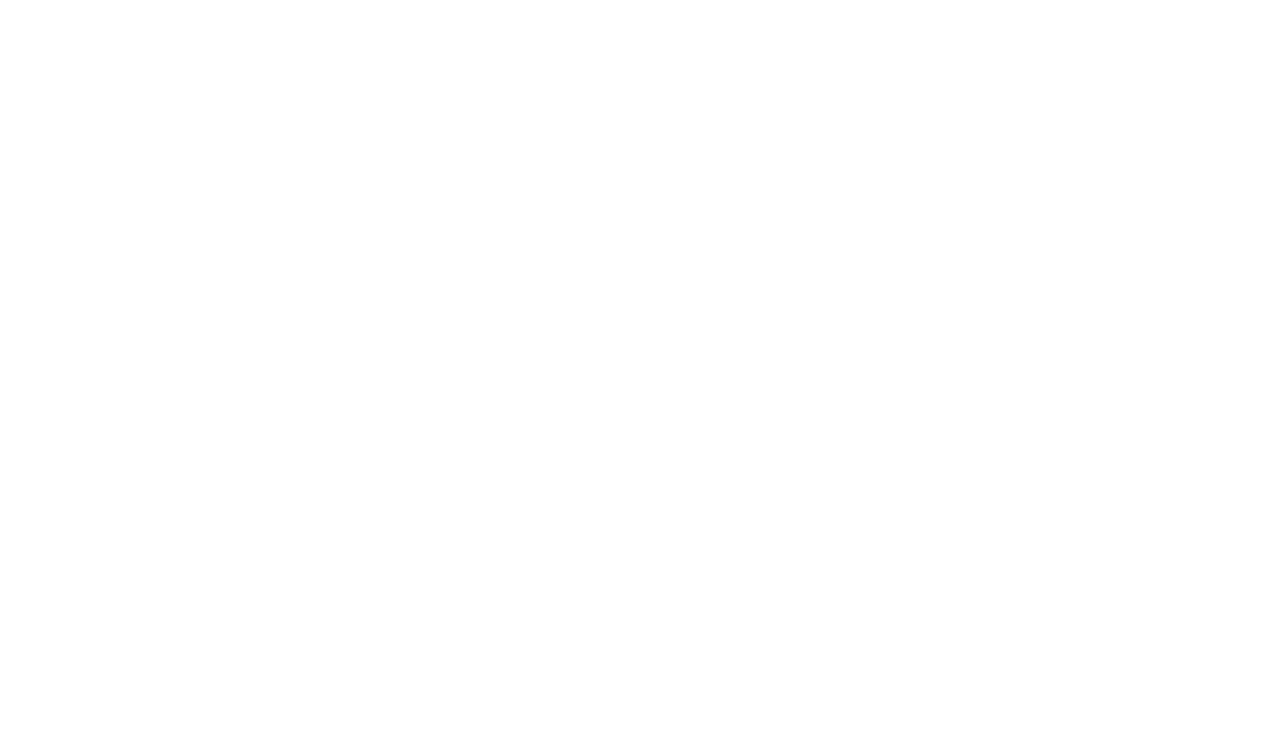
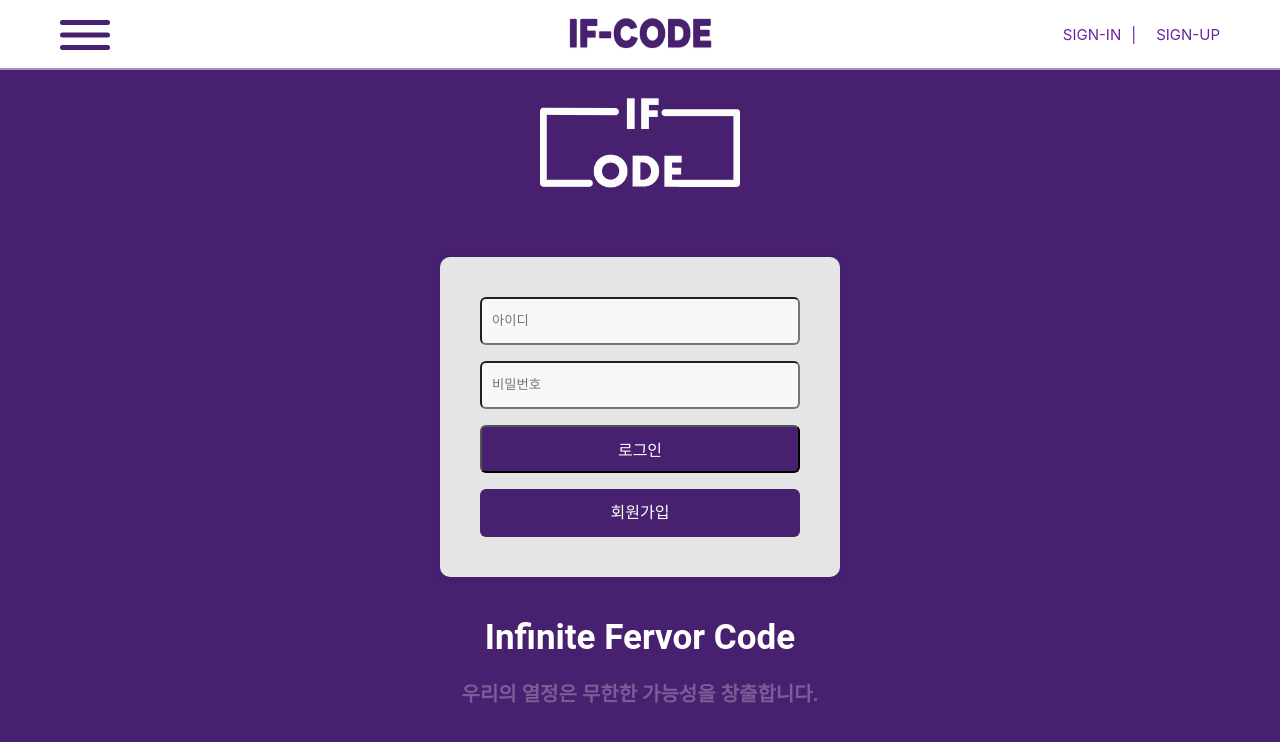
Before and after one commit to shin-yeseong/project_IF-CODE, a React (Create React App) app in the folder frontend/: page /signin in a window 1280 px wide. Before the commit this address had no page. Shown: the top 742 px of the page. Built offline with nearby package versions, Linux system fonts and the light colour scheme.

Commit message:
로그인 화면 구현

```diff
--- a/frontend/src/App.js
+++ b/frontend/src/App.js
@@ -2,7 +2,7 @@
 import { BrowserRouter as Router, Routes, Route } from 'react-router-dom';
 import Main from "./pages/main";
 import SignUp from './pages/sign-up';
-
+import SignIn from './pages/sign-in';
 
 function App() {
   return (
@@ -10,6 +10,7 @@
       <Routes>
         <Route path="/" element={<Main />} />
         <Route path="/signup" element={<SignUp />} />
+        <Route path="/signin" element={<SignIn/>} />
       </Routes>
     </Router>
   );
--- a/frontend/src/components/header.js
+++ b/frontend/src/components/header.js
@@ -33,7 +33,7 @@
 
       <div className="right">
         <div className="sign-box">
-          <a href="#로그인화면링크" className="s-i">SIGN-IN</a>
+          <Link to="/signin" className="s-i">SIGN-IN</Link>
           <span className="divider">|</span>
           <Link to="/signup" className="s-u">SIGN-UP</Link>
           </div>
--- a/frontend/src/pages/sign-in.js
+++ b/frontend/src/pages/sign-in.js
@@ -0,0 +1,36 @@
+import React from "react";
+import styles from "../styles/signin.module.css"; // ✅ 모듈 CSS 적용
+import Header from "../components/header";
+import { Link } from "react-router-dom";
+
+function Signin(){
+return(
+    <>
+   <Header/>
+   <main className={styles.signinMain}>
+   <div className={styles.container}>
+      <div className={styles.loginBanner}>
+        <Link to="/">
+          <img src="img/if-code-white.png" style={{width: "200px", height: "150px"}} alt="IF=CODE" />
+        </Link>
+      </div>
+      <div className={styles.loginWrapper}>
+
+      <form method="post" action="서버의url" id="login-form" className={styles.loginForm}>
+        <input type="text" name="userName" placeholder="아이디" />
+        <input type="password" name="userPassword" placeholder="비밀번호" />
+        <input type="submit" className={styles.submit} value="로그인" />
+      </form>
+      <div className={styles.signupLink}>
+        <Link to="/signup">회원가입</Link>
+      </div>
+    </div>
+    <div className={styles.loginBelow1}><b>Infinite Fervor Code</b></div>
+    <div className={styles.loginBelow2}><b>우리의 열정은 무한한 가능성을 창출합니다.</b></div>
+    </div>
+   </main>
+    </>
+);
+}
+
+export default Signin;
--- a/frontend/src/pages/sign-up.js
+++ b/frontend/src/pages/sign-up.js
@@ -1,5 +1,5 @@
 import React, { useState } from "react";
-import styles from "../styles/signup.module.css"; // ✅ 모듈 CSS 적용
+import styles from "../styles/signup.module.css";
 import Header from "../components/header";
 
 function Signup() {
--- /dev/null
+++ b/frontend/src/styles/signin.module.css
@@ -0,0 +1,81 @@
+.signinMain {
+  font-size: 14px;
+  font-family: "Roboto", sans-serif;
+  display: flex;
+  justify-content: center;
+  align-items: center;
+  height: 100vh;
+  margin: 0;
+  background-color: #482070;
+}
+
+.container {
+  display: flex;
+  flex-direction: column;
+  align-items: center;
+}
+
+.loginWrapper {
+  width: 400px;
+  height: auto;
+  padding: 40px;
+  box-sizing: border-box;
+  background-color: #e6e5e5;
+  border-radius: 10px;
+  box-shadow: 0 0 10px rgba(0, 0, 0, 0.1);
+  text-align: center;
+}
+
+.loginBanner {
+  margin-bottom: 30px;
+}
+
+.loginForm > input {
+  width: 100%;
+  height: 48px;
+  padding: 0 10px;
+  box-sizing: border-box;
+  margin-bottom: 16px;
+  border-radius: 6px;
+
+  background-color: #f8f8f8;
+}
+input.submit {
+  display: inline-block;
+  width: 100%;
+  height: 48px;
+  line-height: 48px;
+  color: #fff;
+  font-size: 16px;
+  background-color: #482070;
+  border-radius: 6px;
+  text-decoration: none;
+  cursor: pointer;
+}
+
+.signupLink a {
+  display: inline-block;
+  width: 100%;
+  height: 48px;
+  line-height: 48px;
+  color: #fff;
+  font-size: 16px;
+  background-color: #482070;
+  border-radius: 6px;
+  text-decoration: none;
+  cursor: pointer;
+}
+
+.loginBelow1 {
+  font-size: 35px;
+  color: white;
+  margin-top: 40px;
+  margin-bottom: 20px;
+}
+
+.loginBelow2 {
+  font-size: 20px;
+  color: #ffffff46;
+  margin-top: 0;
+  margin-bottom: 20px;
+}
```
Also changed, not shown: frontend/src/styles/sign-in.css (deleted).
